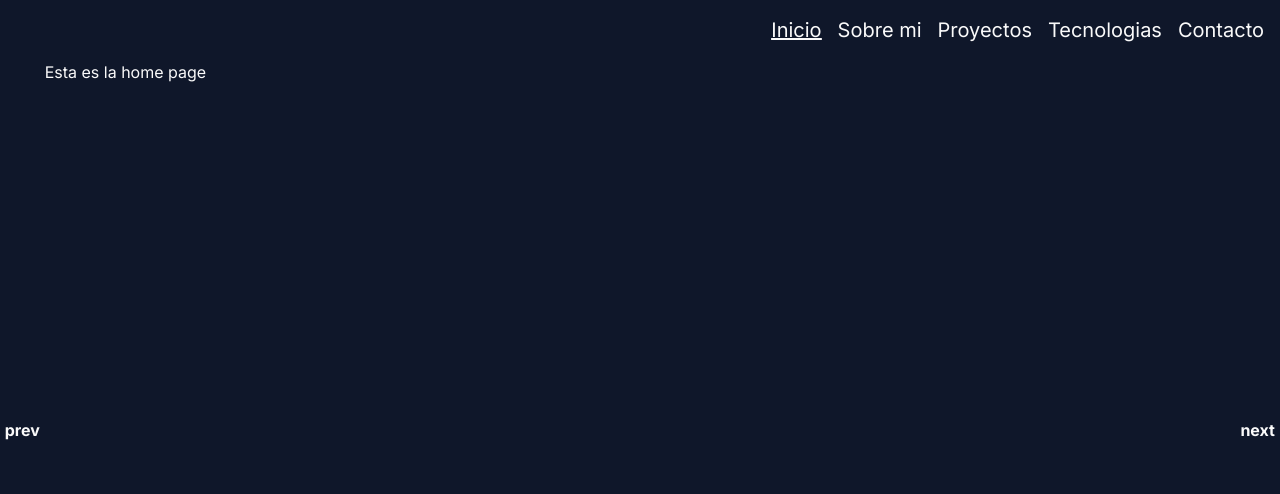
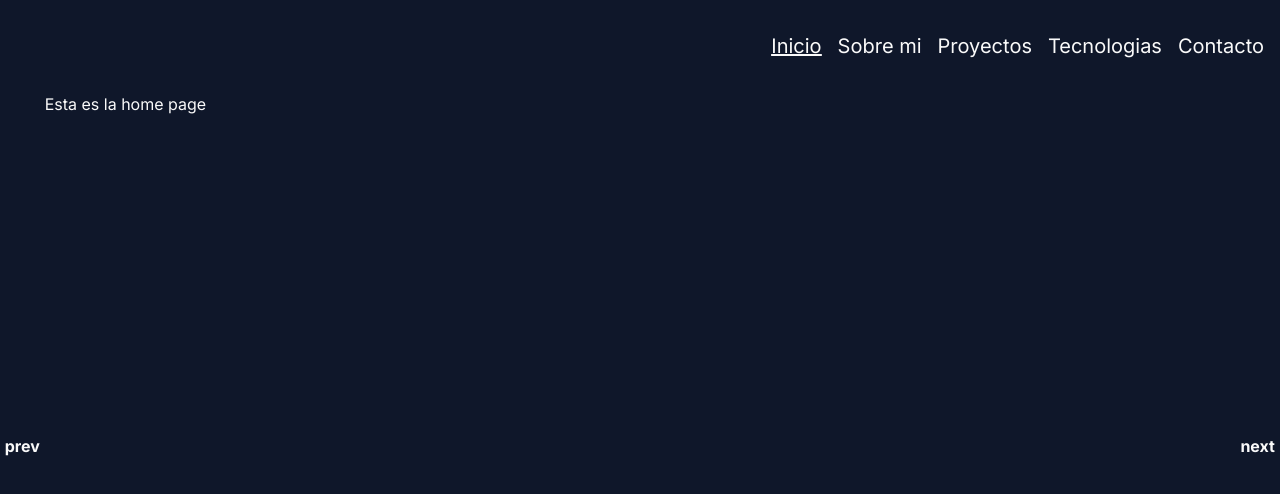
Before and after one commit to Fedreric/Portfolio, a Next.js app: page / in a window 1280 px wide. Shown: the top 494 px of the page. Built offline with nearby package versions, Linux system fonts and the light colour scheme.

Commit message:
Se corrigen estilos del navbar

```diff
--- a/src/app/globals.css
+++ b/src/app/globals.css
@@ -7,7 +7,7 @@
 }
 
 main{
- min-height: calc(100dvh - 60px);
+ min-height: calc(100dvh - 92px);
  @apply bg-slate-900;
 }
 
--- a/src/components/Navbar.jsx
+++ b/src/components/Navbar.jsx
@@ -28,15 +28,15 @@ export default function Navbar () {
   const pathname = usePathname();
 
   return (
-    <header className='bg-slate-900'>
-      <nav className=''>
+    <header className='bg-slate-900 py-4'>
+      <nav>
         <ul className='flex gap-4 justify-end me-4'>
           {Links.map((link) => {
             const isActive = pathname === link.route;
             return (
               <li
                 key={link.route}
-                className={isActive ? 'text-xl underline decoration-solid my-4 ease-in-out duration-300 hover:scale-[1.1]' : 'text-xl my-4 ease-in-out duration-300 hover:scale-[1.1]'}
+                className={isActive ? 'text-xl underline decoration-solid my-4 ease-in-out duration-300 hover:scale-[1.07]' : 'text-xl my-4 ease-in-out duration-300 hover:scale-[1.07]'}
               >
                 <Link href={link.route}>{link.label}</Link>
               </li>
```
